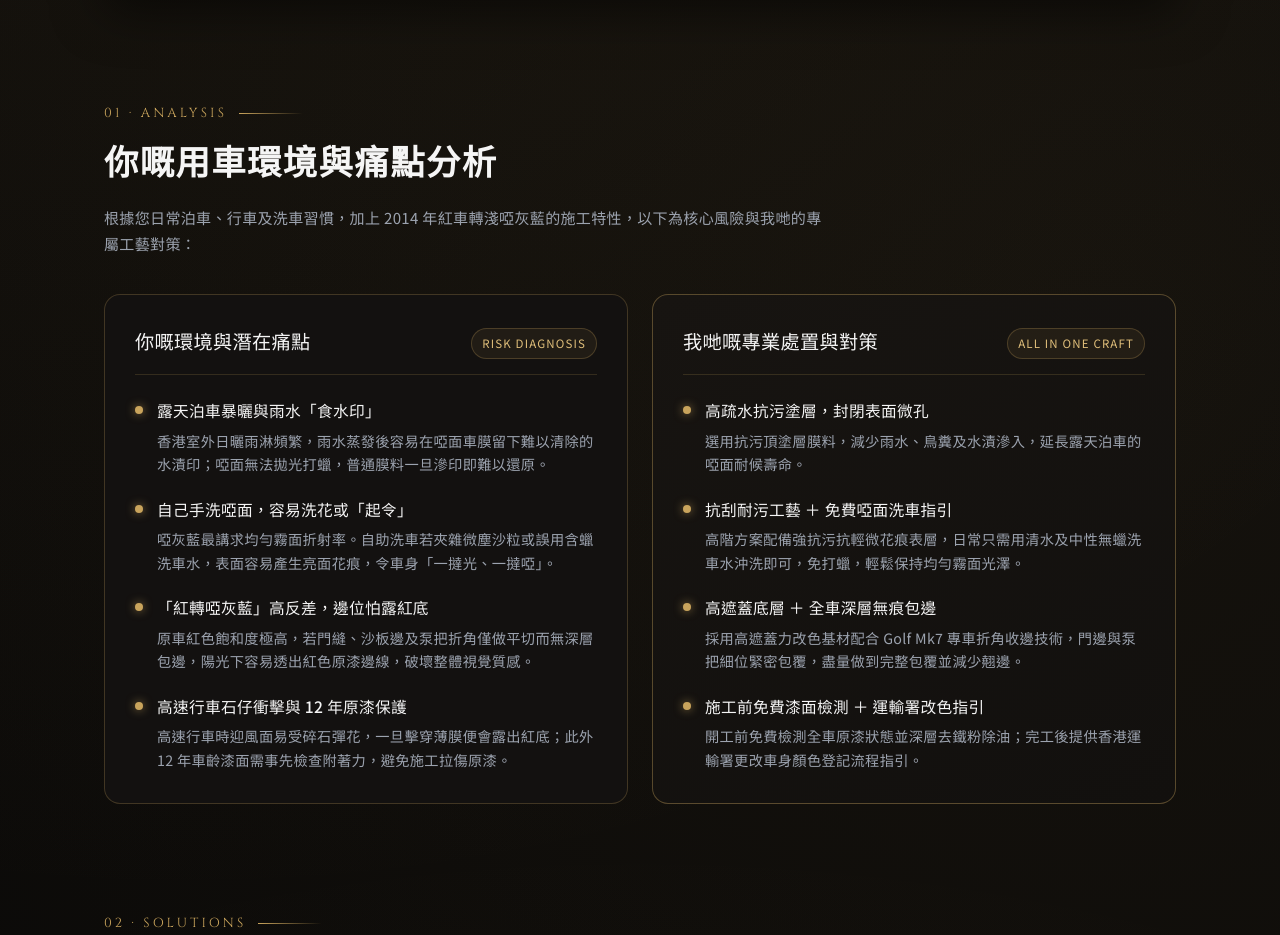
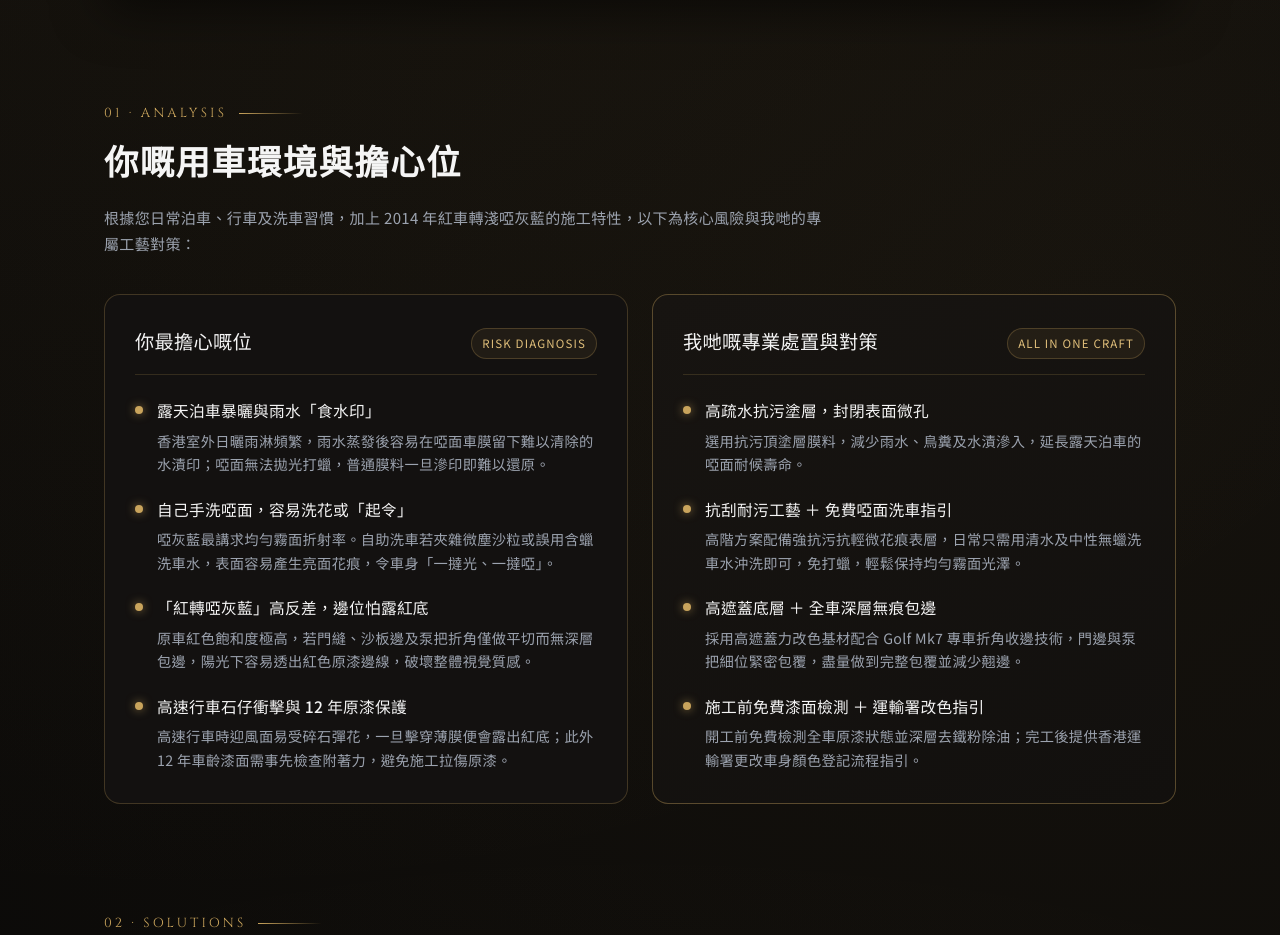
Before and after one commit to matthewmingjai-star/all-in-one-quotes, a plain HTML site: page vw-golf-mk7-2014-matte-blue-colour-wrap.html in a window 1280 px wide. Shown: the part 1340-2275 px from the top of the page. Drawn offline with Linux system fonts and the light colour scheme.

Commit message:
Golf quote: friendlier wording
Co-authored-by: Perplexity <noreply@perplexity.ai>

```diff
--- a/vw-golf-mk7-2014-matte-blue-colour-wrap.html
+++ b/vw-golf-mk7-2014-matte-blue-colour-wrap.html
@@ -939,7 +939,7 @@
     <section class="section reveal" id="analysis">
       <div class="section-header">
         <div class="section-tag">01 · Analysis</div>
-        <h2 class="section-title">你嘅用車環境與痛點分析</h2>
+        <h2 class="section-title">你嘅用車環境與擔心位</h2>
         <p class="section-desc">
           根據您日常泊車、行車及洗車習慣，加上 2014 年紅車轉淺啞灰藍的施工特性，以下為核心風險與我哋的專屬工藝對策：
         </p>
@@ -949,7 +949,7 @@
         <!-- Left: Pain Points -->
         <div class="analysis-card">
           <div class="analysis-card-title">
-            <span>你嘅環境與潛在痛點</span>
+            <span>你最擔心嘅位</span>
             <span class="pill">RISK DIAGNOSIS</span>
           </div>
           <ul class="analysis-list">
```
